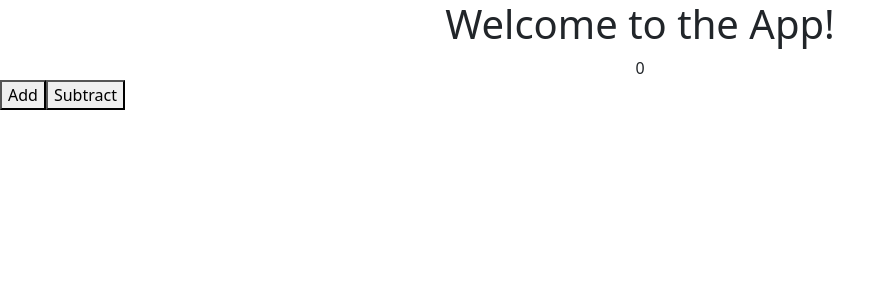
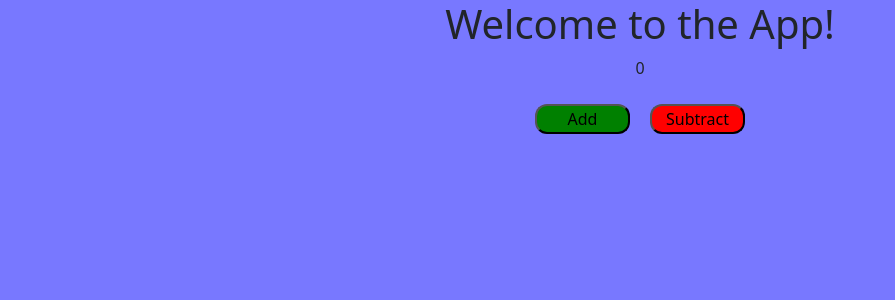
Before and after one commit to gsierra22/solo-project, an Angular app: page / in a window 1280 px wide. Shown: the top 300 px of the page, without its empty margins (0-895 px from the left). Built offline with nearby package versions, Linux system fonts and the light colour scheme.

Commit message:
simple counter

```diff
--- a/src/app/app.component.html
+++ b/src/app/app.component.html
@@ -1,6 +1,7 @@
 <h1 class="app-title">Welcome to the App!</h1>
 <div class="counter">
 <div class="count">{{count}}</div>
-<button class="increase">Add</button>
-<button class="decrease">Subtract</button>
+<br>
+<button class="increase" (click)="addCount()">Add</button>
+<button class="decrease" (click)="subtractCount()">Subtract</button>
 </div>
--- a/src/app/app.component.scss
+++ b/src/app/app.component.scss
@@ -2,6 +2,20 @@
     text-align: center;
 }
 
-.count{
-    text-align: center;
+.counter{
+    text-align: center  ;
 }
+
+.increase {
+    border-radius: 12px;
+    width: 95px;
+    margin-right: 10px;
+    background-color: green;
+}
+
+.decrease {
+    border-radius: 12px;
+    width: 95px;
+    margin-left: 10px;
+    background-color: red;
+}
--- a/src/app/app.component.ts
+++ b/src/app/app.component.ts
@@ -7,5 +7,17 @@ import { Component } from '@angular/core';
 })
 export class AppComponent {
   title = 'solo-project';
-  count= 0
+  count: number;
+
+  ngOnInit(){
+    this.count=0
+  }
+
+  addCount(){
+    this.count++
+  }
+
+  subtractCount(){
+    this.count--;
+  }
 }
--- a/src/styles.scss
+++ b/src/styles.scss
@@ -1,5 +1,6 @@
-body{
-    background-color: lightblue;
-}
 /* Importing Bootstrap SCSS file. */
 @import '~bootstrap/scss/bootstrap';
+
+body{
+    background-color: rgb(120, 120, 255)
+}
```
